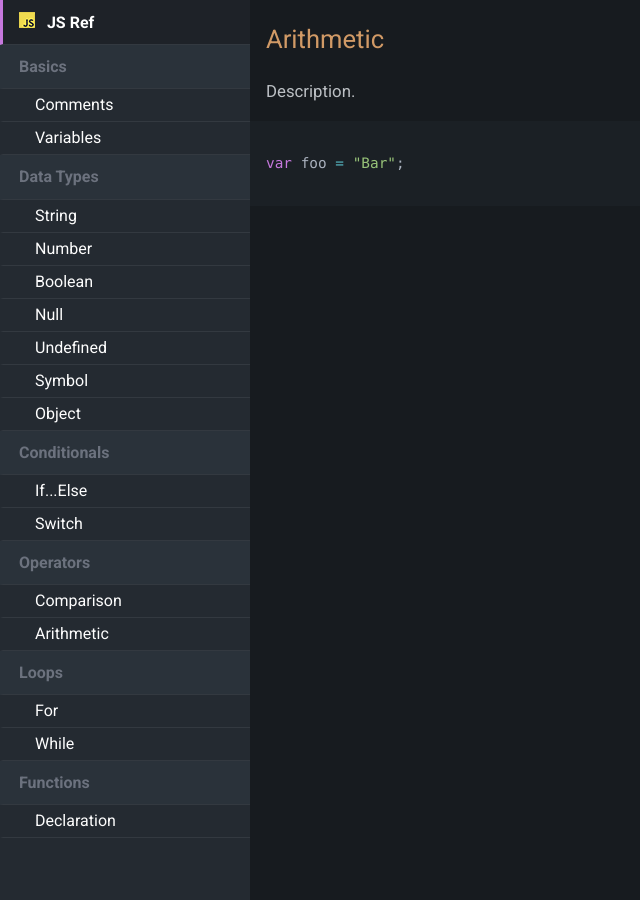
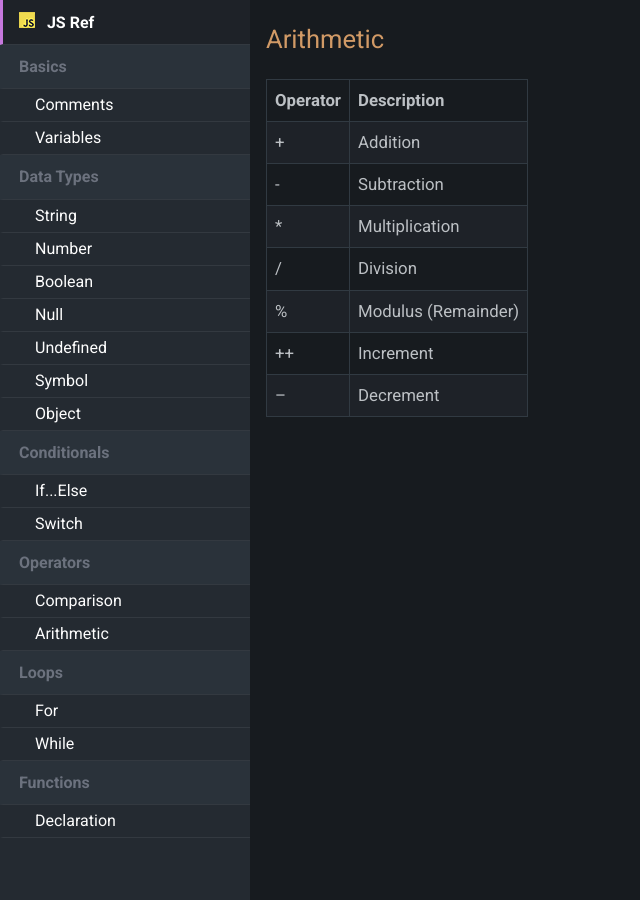
Before and after one commit to KJLarson/snippets, a Jekyll site: the page built from _pages/02_arithmetic.md, in a window 1280 px wide and 900 px high. Shown: the whole window, without its empty margins (0-640 px from the left). Built offline with Jekyll 4.4.1, drawn with Linux system fonts in a browser that asks for light colours; nearby versions of some CDN libraries.

Commit message:
Update 02_arithmetic.md

````diff
--- a/_pages/02_arithmetic.md
+++ b/_pages/02_arithmetic.md
@@ -6,8 +6,12 @@ permalink: /arithmetic/
 
 ---
 
-Description.
-
-```js
-var foo = "Bar";
-```
+Operator| Description
+--- | ---
++	| Addition
+-	| Subtraction
+*	| Multiplication
+/	| Division
+%	| Modulus (Remainder)
+++	| Increment
+--	| Decrement
````
